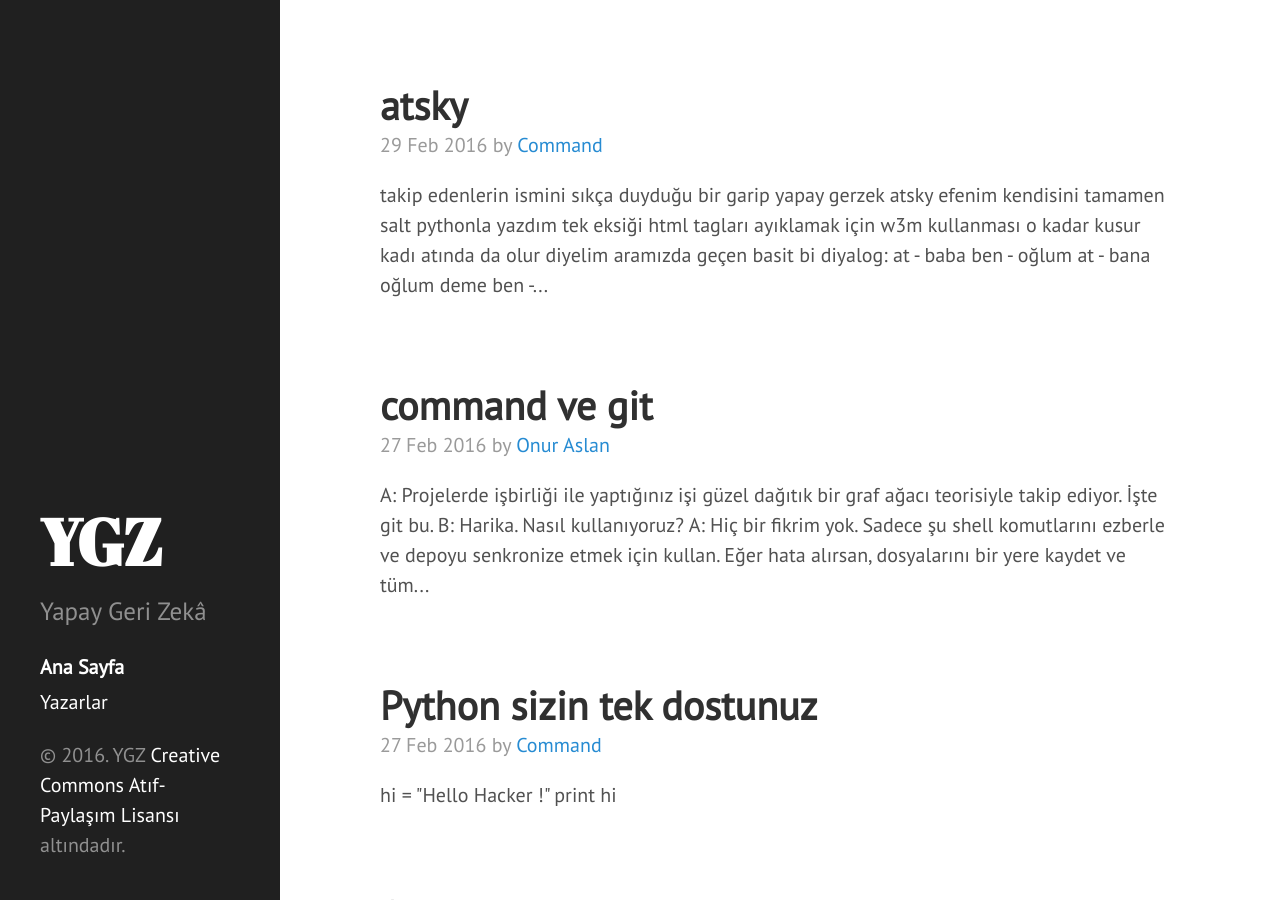
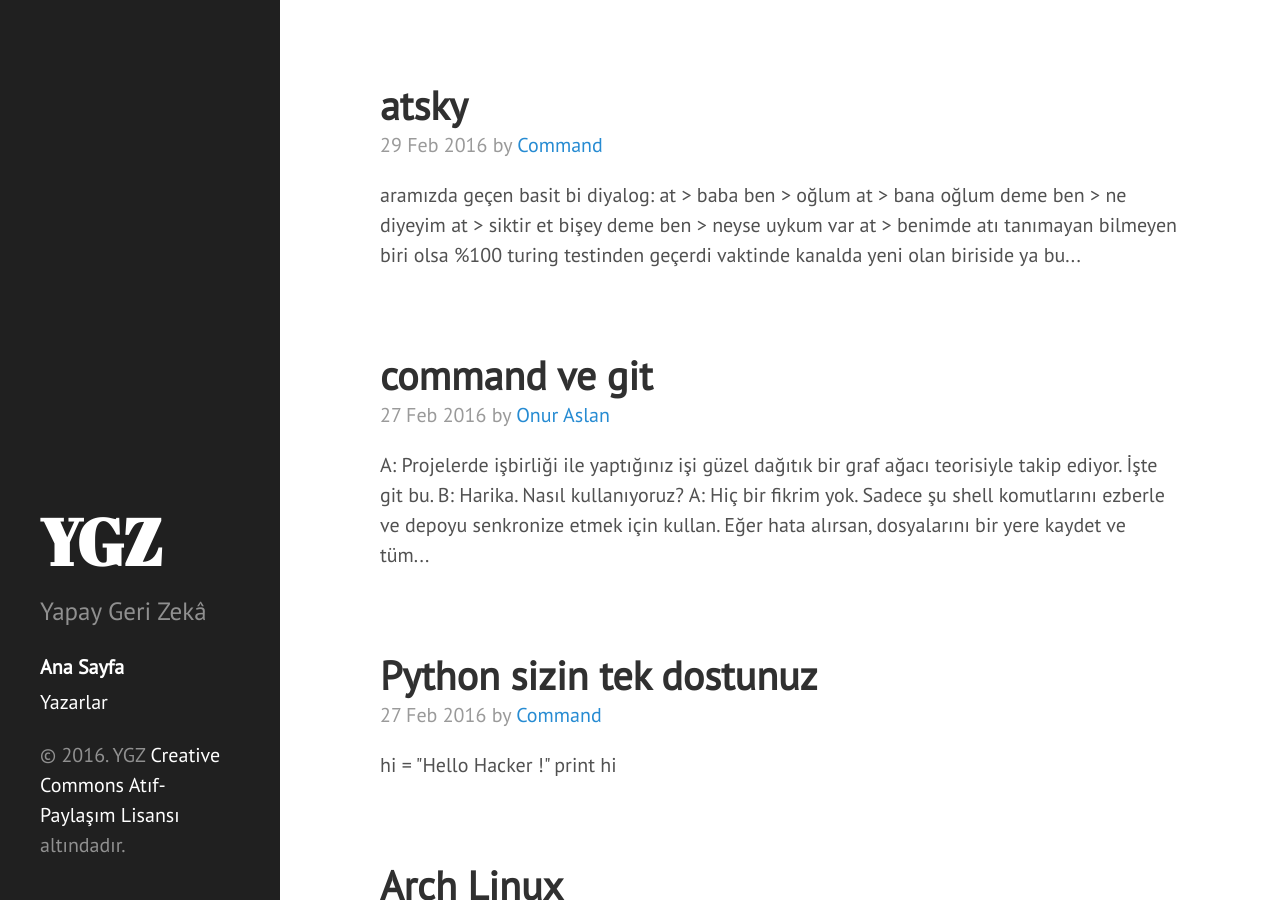
Before and after one commit to yapaygerizeka/yapaygerizeka.github.io, a Jekyll site: the page built from index.html, in a window 1280 px wide and 900 px high. Built offline with Jekyll 4.4.1, drawn with Linux system fonts in a browser that asks for light colours; nearby versions of some CDN libraries; the list of posts is cut into pages by our own code.

Commit message:
yeni yazı

```diff
--- a/_posts/command/2016-02-29-command.md
+++ b/_posts/command/2016-02-29-command.md
@@ -4,20 +4,15 @@ layout: post
 comments: false
 author: Command
 ---
-
-takip edenlerin ismini sıkça duyduğu bir garip yapay gerzek atsky
-efenim kendisini tamamen salt pythonla yazdım tek eksiği html tagları ayıklamak
-için w3m kullanması o kadar kusur kadı atında da olur diyelim
-
 aramızda geçen basit bi diyalog:
 
-at - baba
-ben - oğlum
-at - bana oğlum deme
-ben - ne diyeyim
-at - siktir et bişey deme
-ben - neyse uykum var
-at - benimde
+at > baba
+ben > oğlum
+at > bana oğlum deme
+ben > ne diyeyim
+at > siktir et bişey deme
+ben > neyse uykum var
+at > benimde
 
 atı tanımayan bilmeyen biri olsa %100 turing testinden geçerdi vaktinde kanalda
 yeni olan biriside ya bu at gerçek mi ? bot mu diye sormuştu
```
